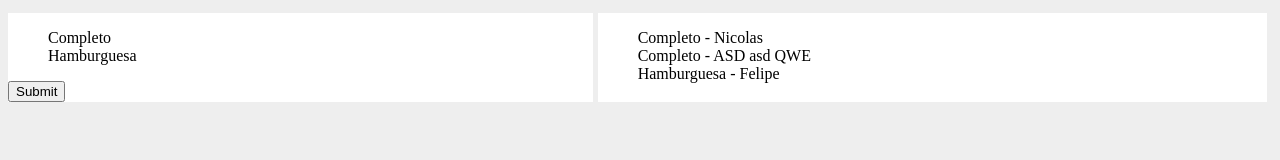
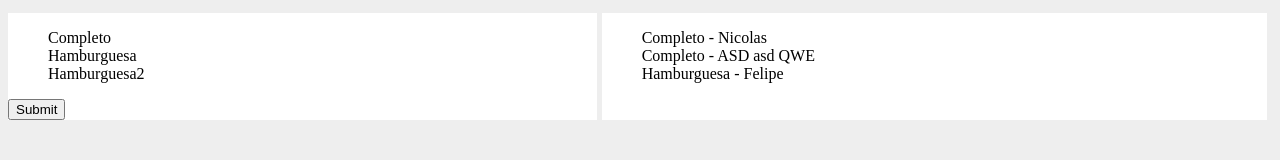
Before and after one commit to a13h0sj2/repaso, a website: page web/index.html in a window 1280 px wide. Drawn offline with Linux system fonts and the light colour scheme.

Commit message:
Update index.html

```diff
--- a/web/index.html
+++ b/web/index.html
@@ -9,6 +9,7 @@
             <ul id ='meals-list'>
                 <li>Completo</li>
                 <li>Hamburguesa</li>
+                <li>Hamburguesa2</li>
             </ul>
             <form>
                 <input type="hidden">
```
